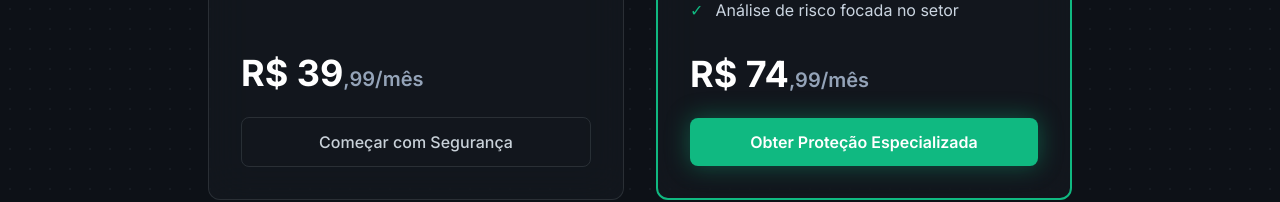
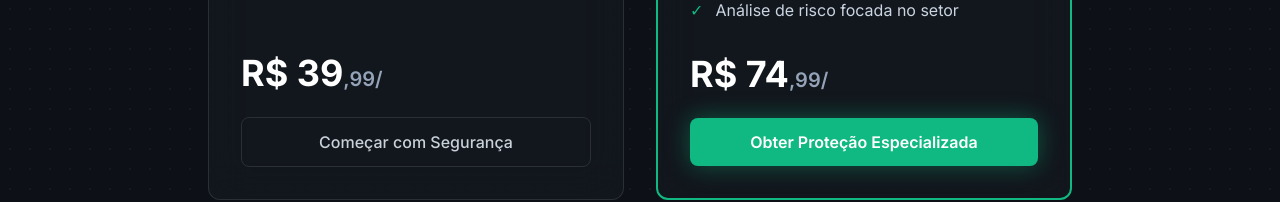
Before and after one commit to xirisba21/Advogado-Virtual, a plain HTML site: page index.html in a window 1280 px wide. Shown: the part 3401-3603 px from the top of the page. Drawn offline with nearby package versions, Linux system fonts and the light colour scheme.

Commit message:
index.html

```diff
--- a/index.html
+++ b/index.html
@@ -255,7 +255,7 @@
                         </ul>
                     </div>
                     <div class="mt-8">
-                        <p class="text-4xl font-bold text-white mb-1">R$ 39<span class="text-xl font-semibold text-slate-400">,99/mês</span></p>
+                        <p class="text-4xl font-bold text-white mb-1">R$ 39<span class="text-xl font-semibold text-slate-400">,99/</span></p>
                         <a href="#cta" class="w-full text-center block mt-6 secondary-button hover:bg-emerald-600 hover:border-emerald-600 hover:text-white">Começar com Segurança</a>
                     </div>
                 </div>
@@ -272,7 +272,7 @@
                         </ul>
                     </div>
                     <div class="mt-8">
-                        <p class="text-4xl font-bold text-white mb-1">R$ 74<span class="text-xl font-semibold text-slate-400">,99/mês</span></p>
+                        <p class="text-4xl font-bold text-white mb-1">R$ 74<span class="text-xl font-semibold text-slate-400">,99/</span></p>
                         <a href="#cta" class="w-full text-center block mt-6 cta-button">Obter Proteção Especializada</a>
                     </div>
                 </div>
```
